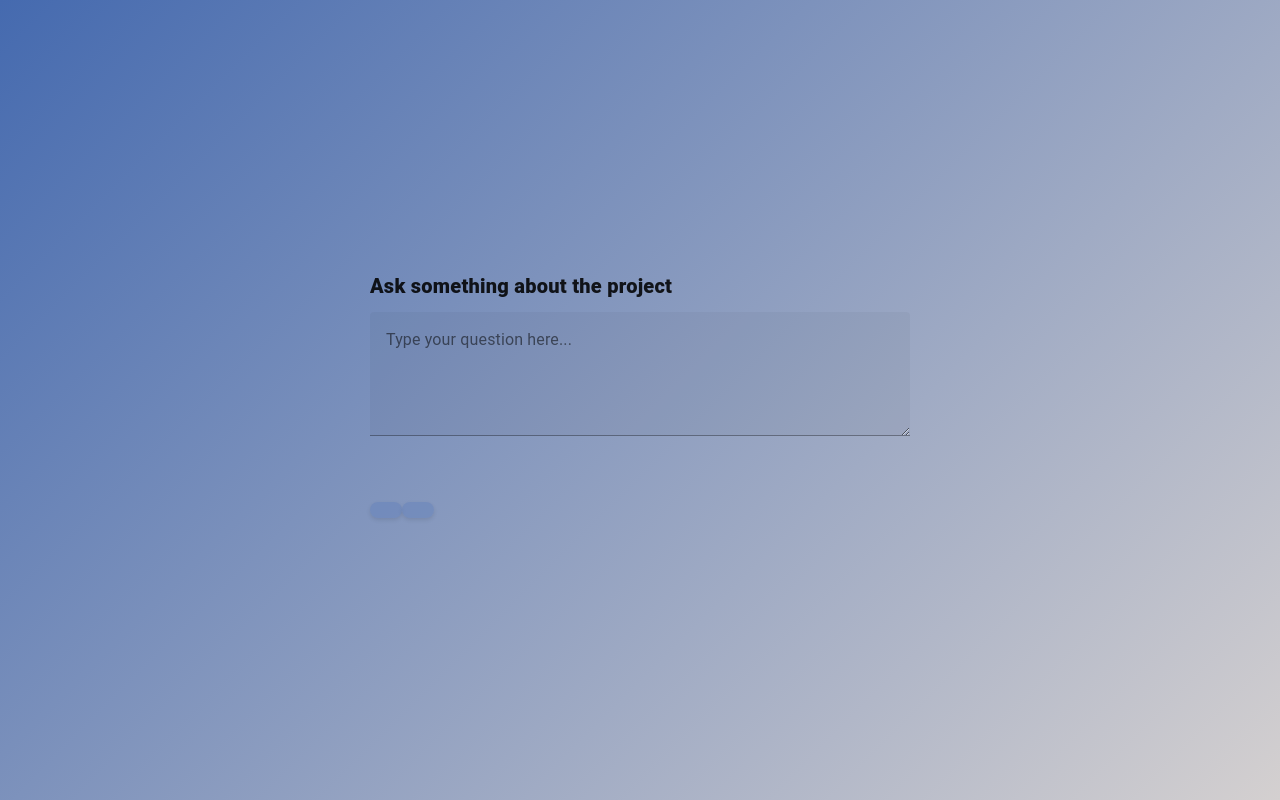
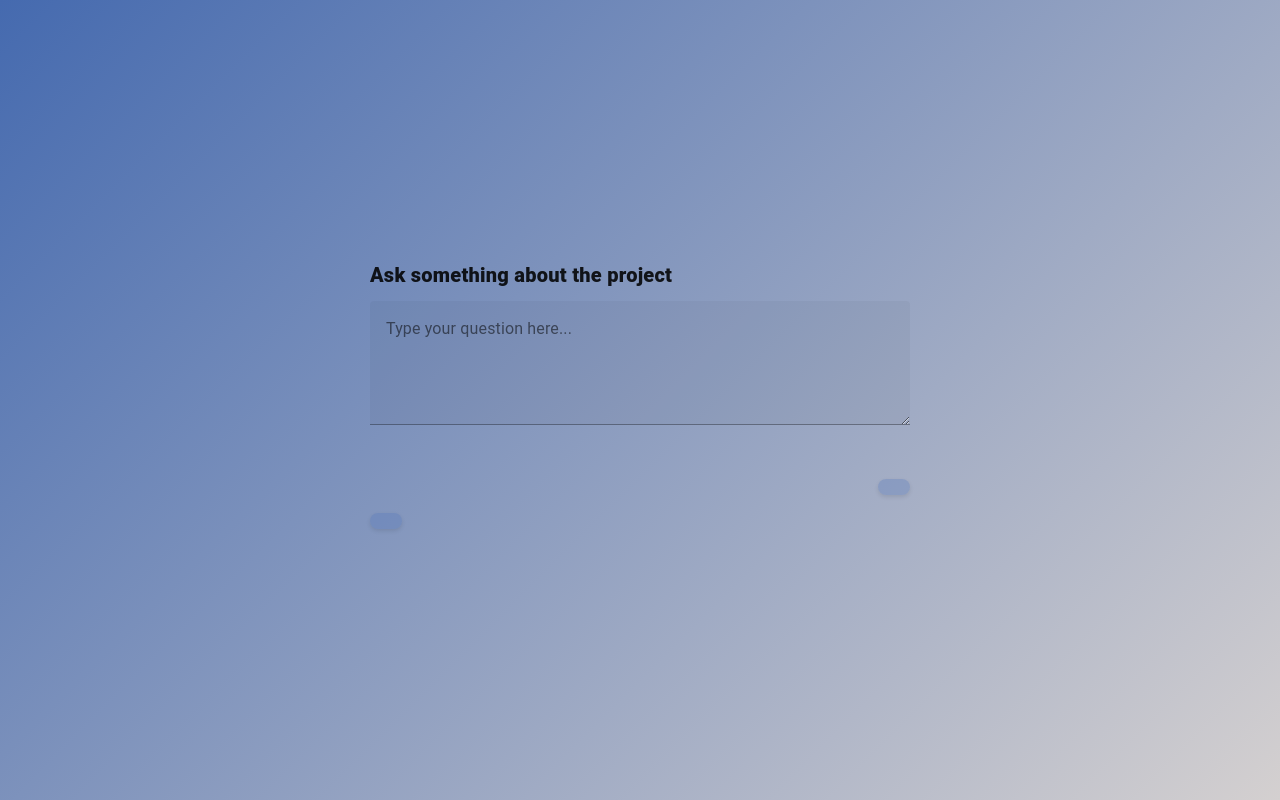
Before and after one commit to ahmsay/Solidvessel-AI, a Vue app in the folder client/: page / in a window 1280 px wide. Built offline with nearby package versions, Linux system fonts and the light colour scheme.

Commit message:
text alignment is fixed

```diff
--- a/client/src/App.vue
+++ b/client/src/App.vue
@@ -56,11 +56,11 @@ function clearForNextConversation() {
                 <v-textarea v-model="question" label="Type your question here..." rows="4" @keyup.enter="ask()"></v-textarea>
               </v-card-text>
               <v-card-text>
-                <div class="text-end custom-chip">
-                  <p>{{ previousQuestion }}</p>
+                <div class="text-end">
+                  <p class="custom-chip">{{ previousQuestion }}</p>
                 </div>
-                <div class="text-start mt-3 custom-chip">
-                  <p>{{ answer }}</p>
+                <div class="text-start mt-3">
+                  <p class="custom-chip">{{ answer }}</p>
                 </div>
               </v-card-text>
             </v-card>
```
